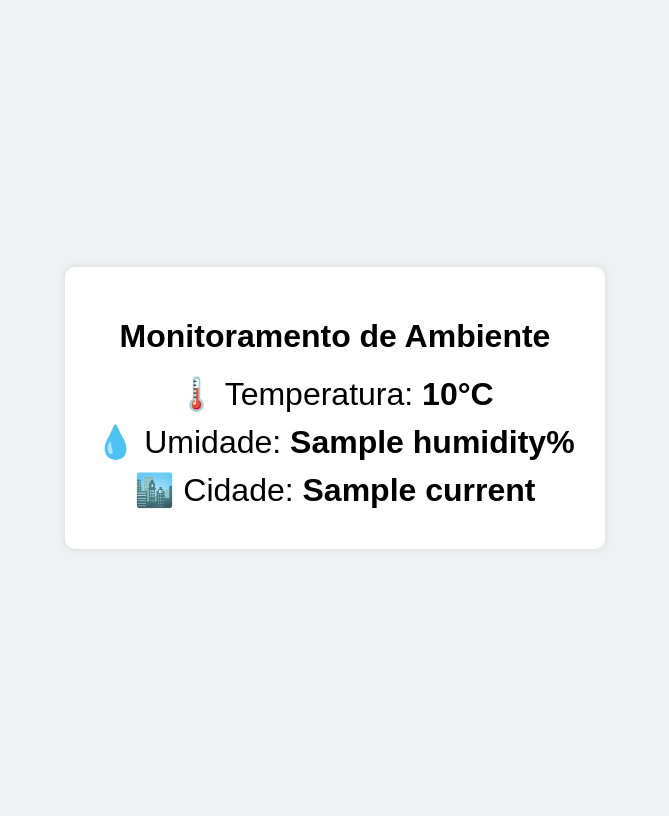
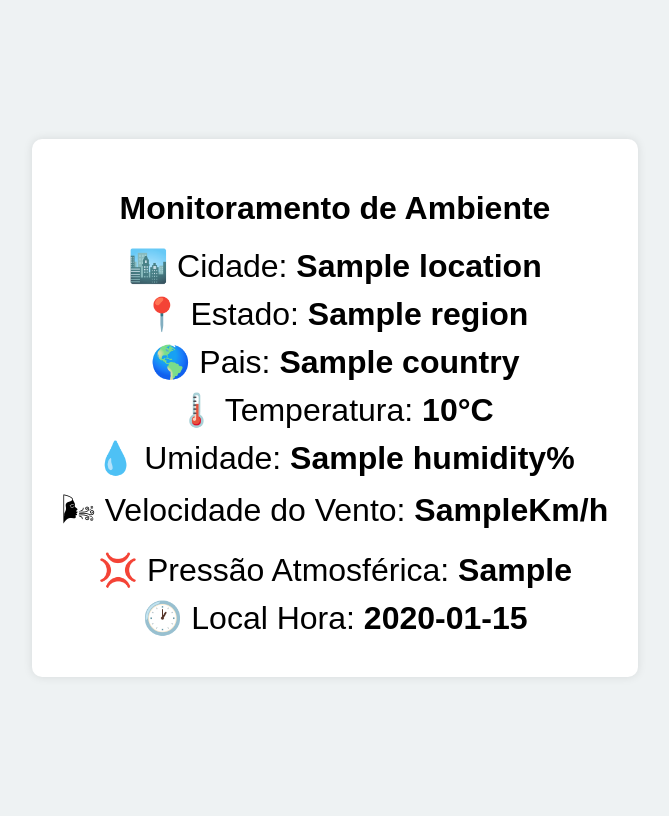
Before and after one commit to nicolasplanas/API-CEP, a Flask app: page /search-city/1 in a window 1280 px wide. Shown: the whole page, without its empty margins (305-974 px from the left). Run offline with Flask 3, Linux system fonts and the light colour scheme; a database or web service that is not in the repository returns one stand-in record (values such as "Sample title"); data that the repository does not hold is empty.

Commit message:
Lá vai bombinha²!

```diff
--- a/app.py
+++ b/app.py
@@ -24,17 +24,32 @@ def searchcity(city):
 
     key      = "c4380707dde242f4b78202712252204"
     url      = f"https://api.weatherapi.com/v1/current.json?key={key}&q={city}&lang=pt"
+
     resposta = requests.get(url)
     result   = resposta.json()
 
-    temperatura = result['current']['temp_c']
-    umidade     = result['current']['humidity']
-    cidade      = result['current']['name']
-    regiao      = result['current']['region']
-    localhora   = result['current']['localtime']
+    # Verifica se veio erro na resposta
+    if "error" in result:
+        return jsonify({"erro": "Cidade não encontrada ou chave da API inválida."}), 404
+
+    temperatura = result["current"]["temp_c"]
+    umidade     = result["current"]["humidity"]
+    velvento    = result["current"]["vis_km"]
+    pressaoatim = result["current"]["pressure_mb"]
+    cidade      = result["location"]["name"]
+    regiao      = result["location"]["region"]
+    localhora   = result["location"]["localtime"]
+    pais        = result["location"]["country"]
 
     return render_template("paginatempo.html",
-    temp=temperatura, umid=umidade, nome=cidade, estado=regiao, localhora=localhora)
+                            temp=temperatura,
+                            umid=umidade,
+                            vento=velvento,
+                            pressao=pressaoatim,
+                            nome=cidade,
+                            estado=regiao,
+                            horalocal=localhora,
+                            pais=pais)
 
 if __name__ == '__main__':
     app.run(debug=True)
--- a/templates/paginatempo.html
+++ b/templates/paginatempo.html
@@ -31,9 +31,14 @@
 <body>
     <div class="painel">
         <h1>Monitoramento de Ambiente</h1>
+        <div class="dado">🏙️ Cidade: <strong>{{ nome }}</strong></div>
+        <div class="dado">📍 Estado: <strong>{{ estado }}</strong></div>
+        <div class="dado">🌎 Pais: <strong>{{ pais }}</strong></div>
         <div class="dado">🌡️ Temperatura: <strong>{{ temp }}°C</strong></div>
         <div class="dado">💧 Umidade: <strong>{{ umid }}%</strong></div>
-        <div class="dado">🏙️ Cidade: <strong>{{ nome }}</strong></div>
+        <div class="dado">🌬 Velocidade do Vento: <strong>{{ vento }}Km/h</strong></div>
+        <div class="dado">💢 Pressão Atmosférica: <strong>{{ pressao }}</strong></div>
+        <div class="dado">🕐 Local Hora: <strong>{{ horalocal }}</strong></div>
     </div>
 </body>
 </html>
```
